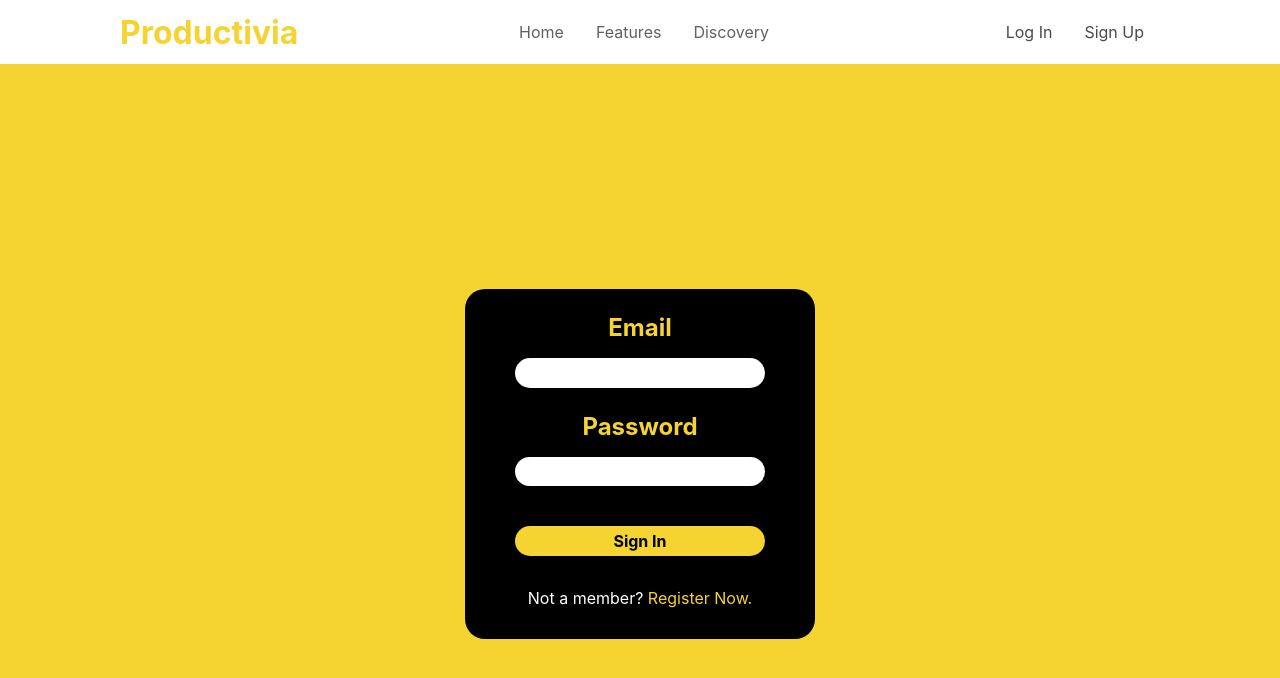
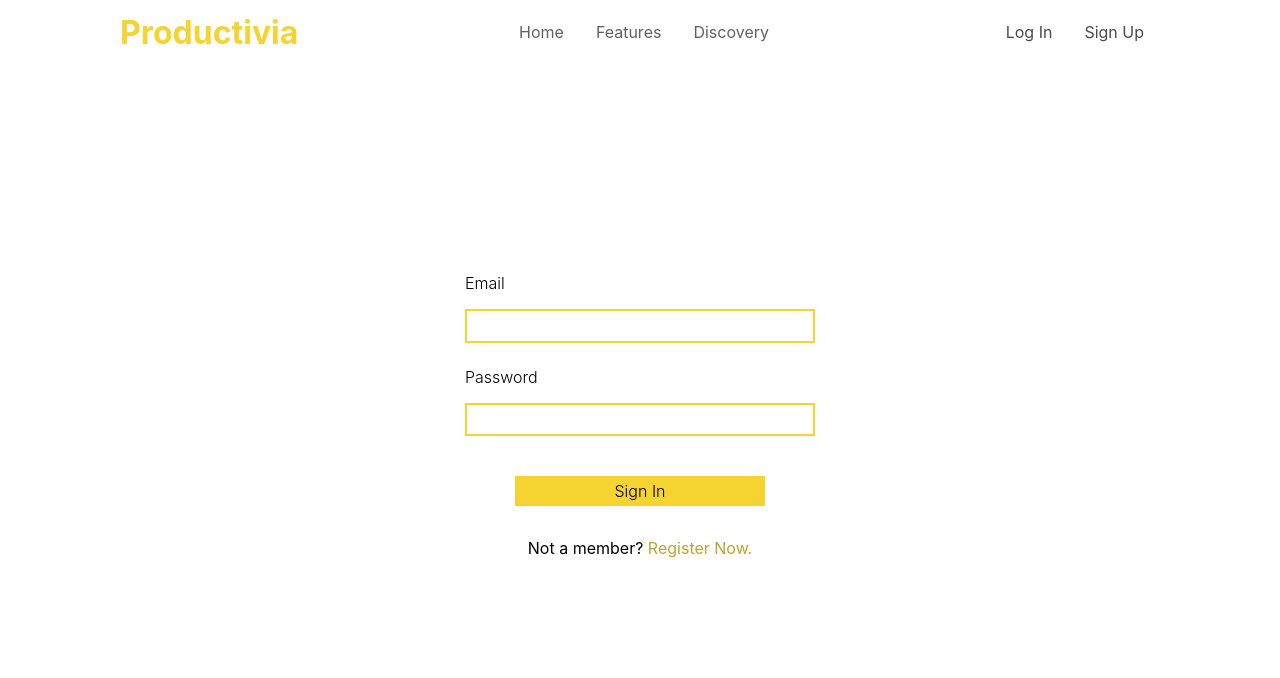
Before and after one commit to g94nas/productivia, a React (Create React App) app: page /signin in a window 1280 px wide. Shown: the top 678 px of the page. Built offline with nearby package versions, Linux system fonts and the light colour scheme; no server answers; the HTML template or start-up script is replaced by a standard one.

Commit message:
Corrected Alignment in Second Header

```diff
--- a/src/App.js
+++ b/src/App.js
@@ -44,6 +44,7 @@ function App() {
       ) : (
         <Router>
           <Switch>
+            <TodoPage />
             <Route path="/todos" component={TodoPage} exact />
           </Switch>
         </Router>
--- a/src/components/header/HeaderStyle.js
+++ b/src/components/header/HeaderStyle.js
@@ -98,6 +98,12 @@ export const Button = styled.nav`
   display: flex;
   align-items: center;
   padding: 0 1rem;
+  padding-top: 1rem;
+  padding-bottom: 1rem;
+
+  &:hover {
+    border-bottom: 3px solid #f5d432;
+  }
 `;
 
 export const ButtonLink = styled(Link)`
@@ -107,10 +113,6 @@ export const ButtonLink = styled(Link)`
   cursor: pointer;
   text-decoration: none;
 
-  &:hover {
-    border-bottom: 3px solid #f5d432;
-  }
-
   @media screen and (max-width: 768px) {
     font-size: 0.8rem;
   }
--- a/src/components/loggedheader/LoggedHeaderStyles.js
+++ b/src/components/loggedheader/LoggedHeaderStyles.js
@@ -80,7 +80,7 @@ export const NavLink = styled(LinkS)`
   }
 
   &:hover {
-    border-bottom: 3px solid #f5d432;
+    border-bottom: 3px solid #000;
   }
 
   @media screen and (max-width: 960px) {
@@ -92,12 +92,19 @@ export const ButtonContainer = styled.div`
   display: flex;
   text-align: center;
   align-items: center;
+  padding-left: 6.3rem;
 `;
 
 export const Button = styled.nav`
   display: flex;
   align-items: center;
   padding: 0 1rem;
+  padding-top: 1rem;
+  padding-bottom: 1rem;
+
+  &:hover {
+    border-bottom: 3px solid #000;
+  }
 `;
 
 export const ButtonLink = styled(Link)`
@@ -107,10 +114,6 @@ export const ButtonLink = styled(Link)`
   cursor: pointer;
   text-decoration: none;
 
-  &:hover {
-    border-bottom: 3px solid #f5d432;
-  }
-
   @media screen and (max-width: 768px) {
     font-size: 0.8rem;
   }
--- a/src/components/login/LoginStyles.js
+++ b/src/components/login/LoginStyles.js
@@ -6,35 +6,30 @@ export const MainWrapper = styled.div`
   flex-direction: column;
   justify-content: center;
   align-items: center;
-  background: #f5d432;
-  height: 100vh;
+  height: 90vh;
 `;
 
 export const Form = styled.form`
-  background-color: #000;
-  border-radius: 20px;
   width: 350px;
   height: 350px;
 `;
 
 export const MainText = styled.h1`
-  text-align: center;
-  font-size: 1.5rem;
-  color: #f5d432;
-  font-weight: bold;
+  text-align: start;
+  font-size: 1rem;
+  color: #000;
+  font-weight: 300;
   margin-top: 1.5rem;
   margin-bottom: 1rem;
 `;
 
 export const Input = styled.input`
-  width: 250px;
+  width: 350px;
   display: block;
   margin: auto;
   padding: 0.3rem;
-  border: none;
+  border: 2px solid #f5d432;
   outline: none;
-  border-style: none;
-  border-radius: 20px;
   font-family: "Poppins";
 `;
 
@@ -42,17 +37,17 @@ export const SubText = styled.p`
   margin-top: 2rem;
   text-align: center;
   font-size: 1rem;
-  color: #fff;
+  color: #000;
 `;
 
 export const Span = styled(Link)`
   cursor: pointer;
   font-size: 1rem;
-  color: #f5d432;
+  color: #bca42f;
   text-decoration: none;
 
   &:hover {
-    border-bottom: 1px solid #f5d432;
+    border-bottom: 1px solid #bca42f;
   }
 `;
 
@@ -63,13 +58,12 @@ export const Button = styled(Link)`
   display: block;
   margin: auto;
   width: 250px;
-  border-radius: 20px;
   background-color: #f5d432;
   color: #000;
   height: 30px;
   border: none;
   outline: none;
-  font-weight: bold;
+  font-weight: 300;
   margin-top: 2.5rem;
   cursor: pointer;
 `;
--- a/src/components/signup/SignupStyles.js
+++ b/src/components/signup/SignupStyles.js
@@ -6,35 +6,30 @@ export const MainWrapper = styled.div`
   flex-direction: column;
   justify-content: center;
   align-items: center;
-  background: #f5d432;
-  height: 100vh;
+  height: 90vh;
 `;
 
 export const Form = styled.form`
-  background-color: #000;
-  border-radius: 20px;
   width: 350px;
   height: 450px;
 `;
 
 export const MainText = styled.h1`
-  text-align: center;
-  font-size: 1.5rem;
-  color: #f5d432;
-  font-weight: bold;
+  text-align: start;
+  font-size: 1rem;
+  color: #000;
+  font-weight: 300;
   margin-top: 1.5rem;
   margin-bottom: 1rem;
 `;
 
 export const Input = styled.input`
-  width: 250px;
+  width: 350px;
   display: block;
   margin: auto;
   padding: 0.3rem;
-  border: none;
+  border: 2px solid #f5d432;
   outline: none;
-  border-style: none;
-  border-radius: 20px;
   font-family: "Poppins";
 `;
 
@@ -44,13 +39,12 @@ export const Button = styled(Link)`
   display: block;
   margin: auto;
   width: 250px;
-  border-radius: 20px;
   background-color: #f5d432;
   color: #000;
   height: 30px;
   border: none;
   outline: none;
-  font-weight: bold;
+  font-weight: 300;
   margin-top: 2.5rem;
   text-align: center;
   line-height: 1.9;
```
Also changed, not shown: 1 other file (tests, documents, lock files or other folders).
